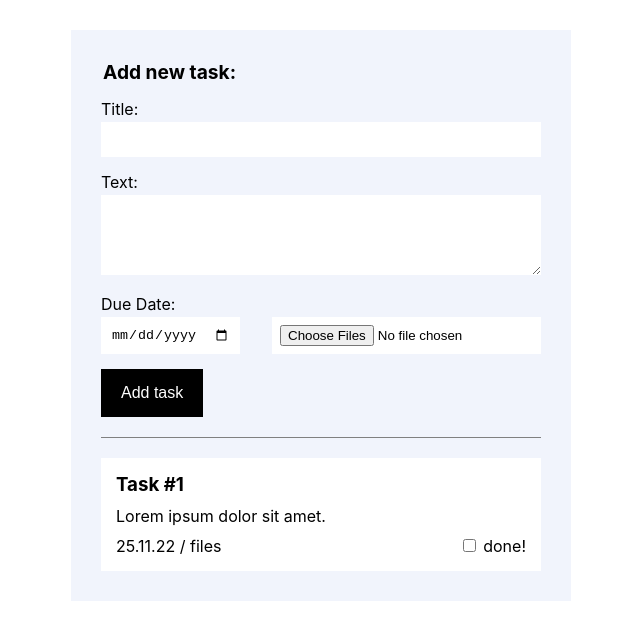
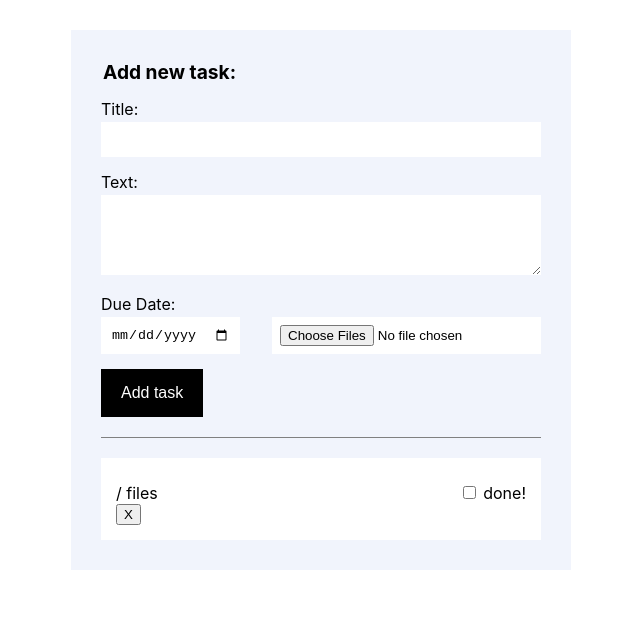
Before and after one commit to mikitachyzhyk/test-womanup, a React app: page / in a window 1280 px wide. Shown: the top 640 px of the page, without its empty margins (319-959 px from the left). Built offline with nearby package versions, Linux system fonts and the light colour scheme.

Commit message:
TaskListItem component changes

```diff
--- a/src/App.less
+++ b/src/App.less
@@ -102,6 +102,14 @@
   p {
     margin: 0 0 10px;
   }
+
+  &--done {
+    opacity: 0.5;
+  }
+
+  &--overdue {
+    background: rgb(255, 183, 183);
+  }
 }
 
 .taskListItemBottom {
--- a/src/components/TaskListItem.js
+++ b/src/components/TaskListItem.js
@@ -1,16 +1,28 @@
-function TaskListItem() {
+import { useState } from 'react'
+
+function TaskListItem({ title, text, date }) {
+  const [done, setDone] = useState(false)
+
+  const handleDoneChange = (e) => {
+    setDone(e.target.checked)
+  }
+
+  const classes = `taskListItem${done ? ' taskListItem--done' : ''}`
+
   return (
-    <li className="taskListItem">
-      <h3>Task #1</h3>
-      <p>Lorem ipsum dolor sit amet.</p>
+    <li className={classes}>
+      <h3>{title}</h3>
+      <p>{text}</p>
       <div className="taskListItemBottom">
         <div>
-          <span>25.11.22</span> / <span>files</span>
+          <span>{date}</span> / <span>files</span>
         </div>
         <label>
-          <input type="checkbox" /> done!
+          <input type="checkbox" checked={done} onChange={handleDoneChange} />{' '}
+          done!
         </label>
       </div>
+      <button>X</button>
     </li>
   )
 }
```
